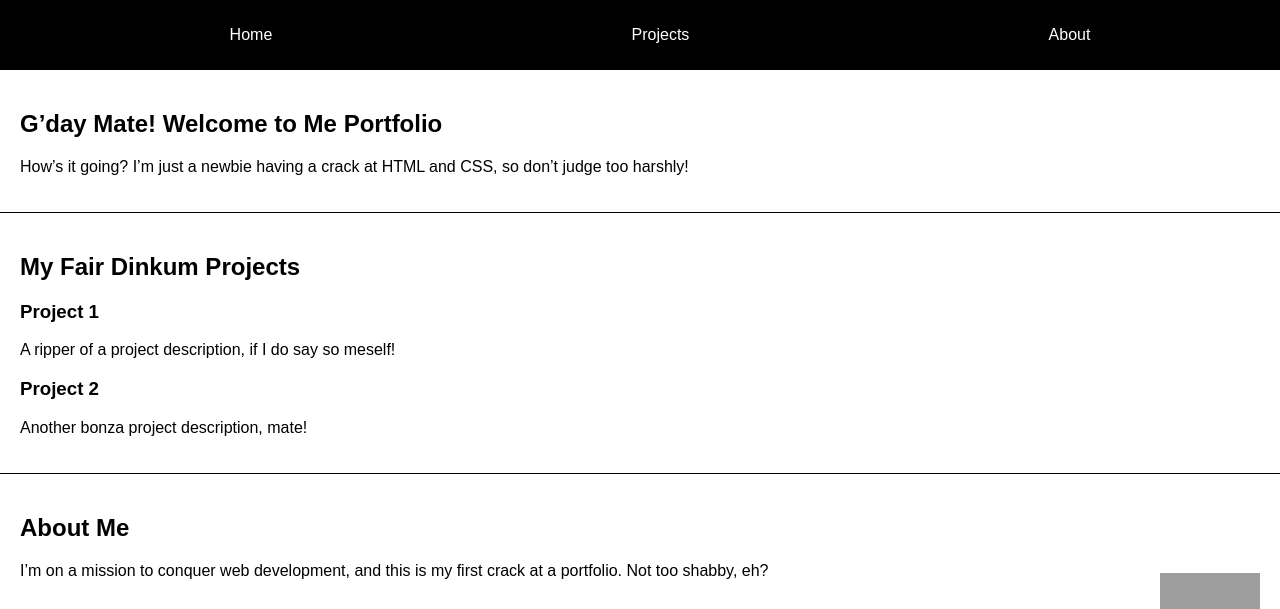
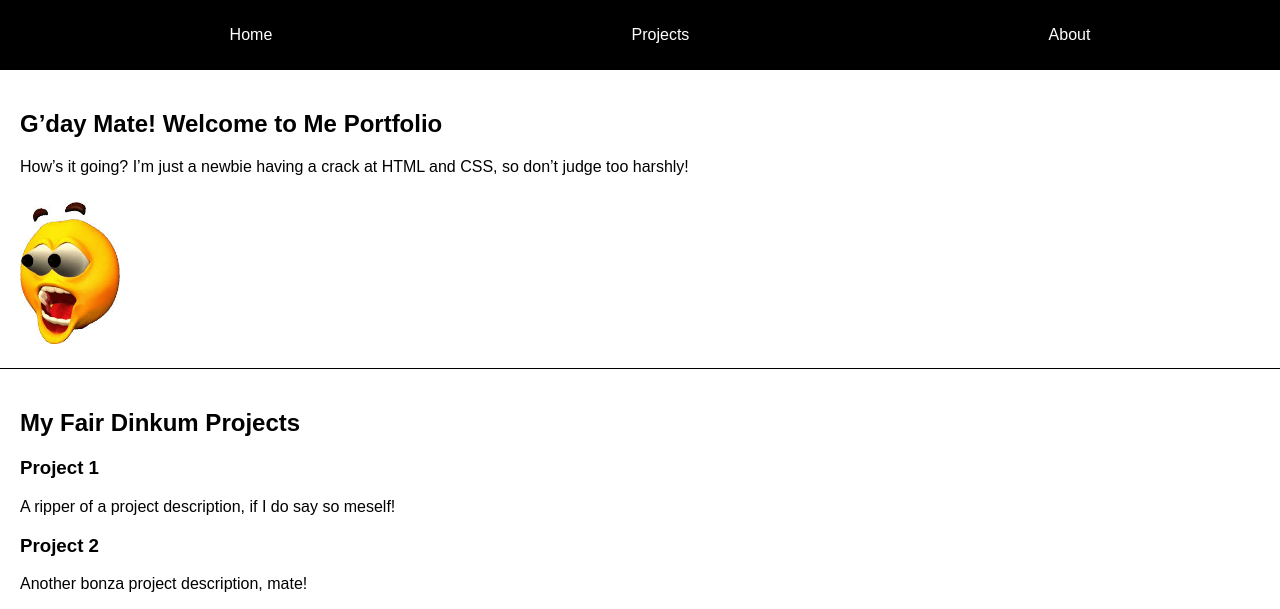
Before and after one commit to Hong-Kong-International-School/template-portfolio-website, a plain HTML site: page index.html in a window 1280 px wide. Shown: the top 609 px of the page. Drawn offline with Linux system fonts and the light colour scheme; grey boxes are pictures that could not be loaded.

Commit message:
added emoji

```diff
--- a/index.html
+++ b/index.html
@@ -1,11 +1,13 @@
 <!DOCTYPE html>
 <html lang="en">
+
 <head>
   <meta charset="UTF-8" />
   <meta name="viewport" content="width=device-width, initial-scale=1.0" />
   <title>Simple Portfolio</title>
   <link rel="stylesheet" href="styles.css" />
 </head>
+
 <body>
   <!-- Navigation -->
   <nav>
@@ -20,6 +22,7 @@
   <section id="home">
     <h1>G’day Mate! Welcome to Me Portfolio</h1>
     <p>How’s it going? I’m just a newbie having a crack at HTML and CSS, so don’t judge too harshly!</p>
+    <img src="asset/shock.JPG" alt="A small picture" style="width: 100px; height: auto; margin-top: 10px;">
   </section>
 
   <!-- Projects Section -->
@@ -40,7 +43,9 @@
     <div style="flex: 1; padding-right: 20px;">
       <h2>About Me</h2>
       <p>I’m on a mission to conquer web development, and this is my first crack at a portfolio. Not too shabby, eh?</p>
-        <p class="large-text" style="font-family: 'Comic Sans MS', cursive, sans-serif;">What do ya reckon, mate? Whose website is better, this one (mine) or that bloke's <a href="https://rexanwong.xyz" target="_blank">rexanwong.xyz</a>?</p>
+      <p class="large-text" style="font-family: 'Comic Sans MS', cursive, sans-serif;">What do ya reckon, mate? Whose
+        website is better, this one (mine) or that bloke's <a href="https://rexanwong.xyz"
+          target="_blank">rexanwong.xyz</a>?</p>
     </div>
     <img src="asset/goated-ta.png" alt="A small picture" style="width: 100px; height: auto; margin-top: 10px;">
   </section>
@@ -55,4 +60,5 @@
     <p>© 2024 Template Portfolio by Graham Budd - Cheers, mate 🤙</p>
   </footer>
 </body>
+
 </html>
```
Also changed, not shown: styles.css (+6 -3 lines), asset/shock.JPG (added). Lines whose indentation alone changed are shown as unchanged.
